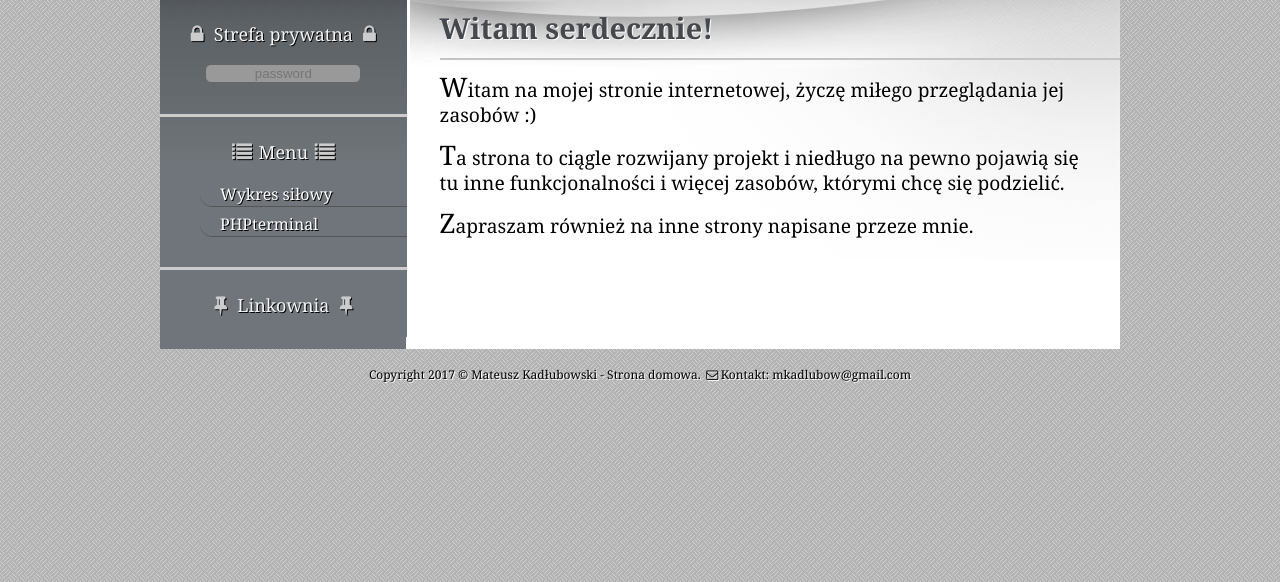
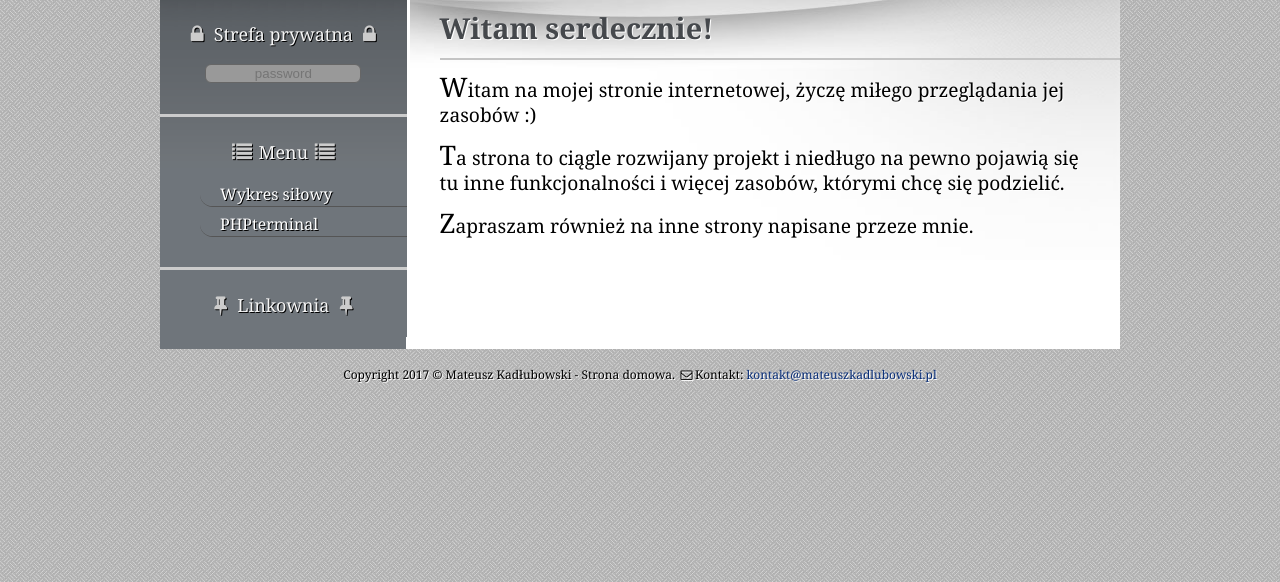
Before and after one commit to copyright01/homepage, a PHP site: page / in a window 1280 px wide. Shown: the part 183-765 px from the top of the page. Run offline with PHP 8.4, Linux system fonts and the light colour scheme; some libraries are stand-ins or nearby versions.

Commit message:
dodanie mailto

```diff
--- a/app/template.php
+++ b/app/template.php
@@ -46,7 +46,7 @@
                 </main>
             </div>
             <footer>
-                Copyright 2017 &copy; Mateusz Kadłubowski - Strona domowa. <i class="icon-mail"></i>Kontakt: mkadlubow@gmail.com
+                Copyright 2017 &copy; Mateusz Kadłubowski - Strona domowa. <i class="icon-mail"></i>Kontakt: <a href="mailto:kontakt@mateuszkadlubowski.pl">kontakt@mateuszkadlubowski.pl</a>
             </footer>
         </div>
     </body>
```
